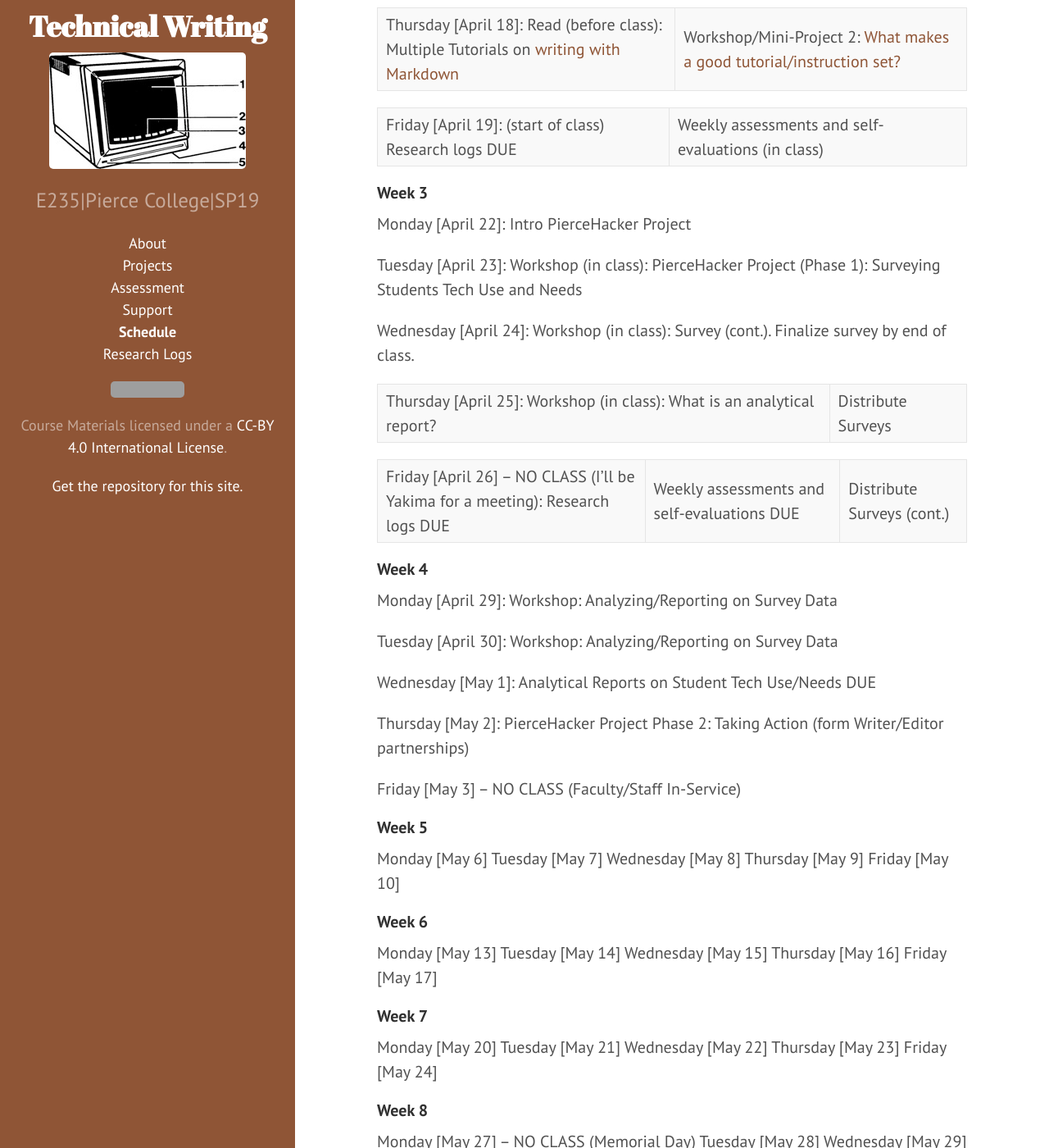
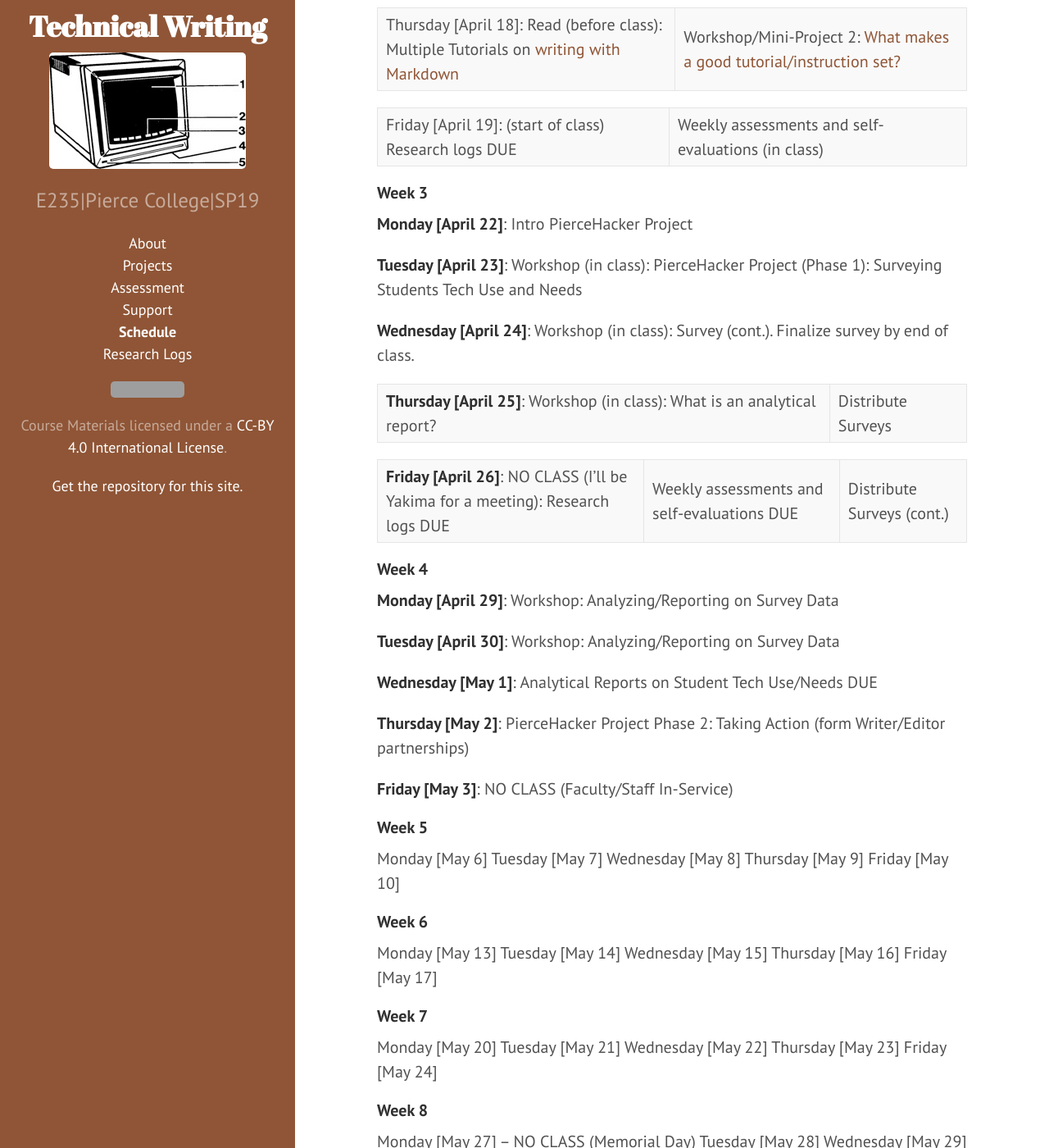
Before and after one commit to jloan/e235, a Jekyll site: the page built from 04schedule.md, in a window 1280 px wide and 1400 px high, scrolled down 929 px. Shown: the whole window at 82% size. Built offline with Jekyll 4.4.1, drawn with Linux system fonts in a browser that asks for light colours; grey boxes are pictures that could not be loaded.

```diff
--- a/04schedule.md
+++ b/04schedule.md
@@ -29,28 +29,28 @@ Friday [April 19]: (start of class) Research logs DUE | Weekly assessments and s
 
 #### Week 3
 
-Monday [April 22]: Intro PierceHacker Project
+**Monday [April 22]**: Intro PierceHacker Project
 
-Tuesday [April 23]: Workshop (in class): PierceHacker Project (Phase 1): Surveying Students Tech Use and Needs
+**Tuesday [April 23]**: Workshop (in class): PierceHacker Project (Phase 1): Surveying Students Tech Use and Needs
 
-Wednesday [April 24]: Workshop (in class): Survey (cont.). Finalize survey by end of class.
+**Wednesday [April 24]**: Workshop (in class): Survey (cont.). Finalize survey by end of class.
 
-Thursday [April 25]: Workshop (in class): What is an analytical report? | Distribute Surveys
+**Thursday [April 25]**: Workshop (in class): What is an analytical report? | Distribute Surveys
 
-Friday [April 26] -- NO CLASS (I'll be Yakima for a meeting): Research logs DUE | Weekly assessments and self-evaluations DUE | Distribute Surveys (cont.)
+**Friday [April 26]**: NO CLASS (I'll be Yakima for a meeting): Research logs DUE | Weekly assessments and self-evaluations DUE | Distribute Surveys (cont.)
 
 
 #### Week 4
 
-Monday [April 29]: Workshop: Analyzing/Reporting on Survey Data
+**Monday [April 29]**: Workshop: Analyzing/Reporting on Survey Data
 
-Tuesday [April 30]: Workshop: Analyzing/Reporting on Survey Data
+**Tuesday [April 30]**: Workshop: Analyzing/Reporting on Survey Data
 
-Wednesday [May 1]: Analytical Reports on Student Tech Use/Needs DUE
+**Wednesday [May 1]**: Analytical Reports on Student Tech Use/Needs DUE
 
-Thursday [May 2]: PierceHacker Project Phase 2: Taking Action (form Writer/Editor partnerships)
+**Thursday [May 2]**: PierceHacker Project Phase 2: Taking Action (form Writer/Editor partnerships)
 
-Friday [May 3] -- NO CLASS (Faculty/Staff In-Service)
+**Friday [May 3]**: NO CLASS (Faculty/Staff In-Service)
 
 #### Week 5
 
```
